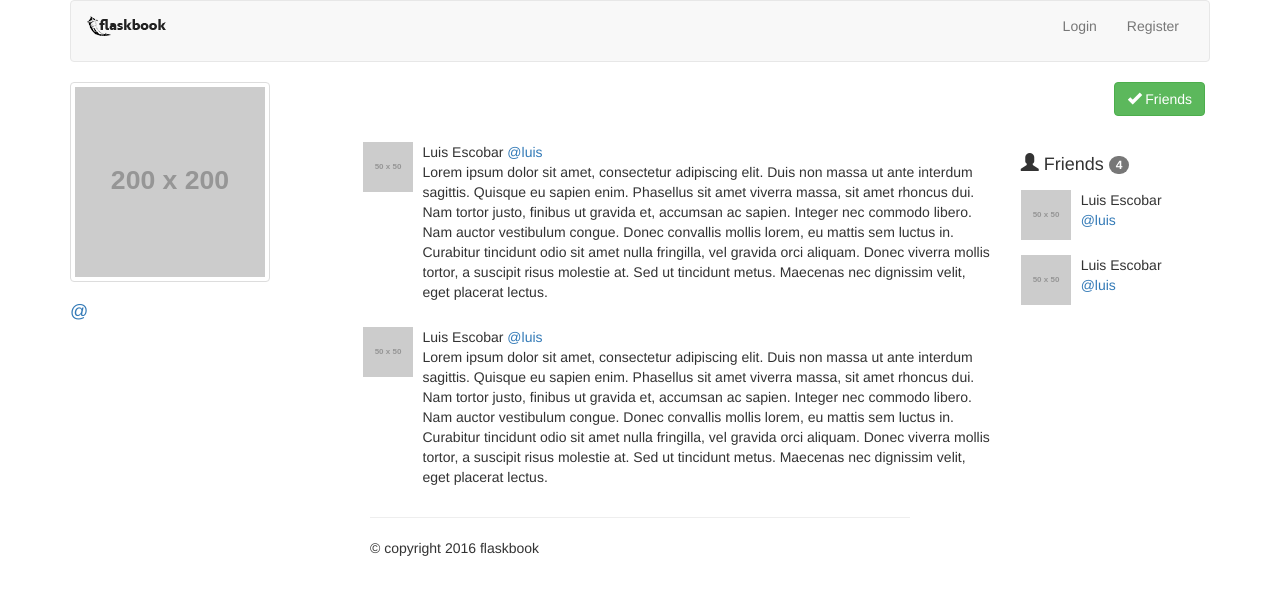
After one commit to guilleCM/flaskbook, a Flask app: template flaskbook/templates/user/profile.html in a window 1280 px wide. The commit adds this page. Shown: the top 595 px of the page. Run offline with Flask 2, Linux system fonts and the light colour scheme; the template is opened without the code that fills it, so the values that code supplies are empty; grey boxes labelled with a size stand in for pictures from a placeholder-image service; some libraries are stand-ins or nearby versions.

Commit message:
añadida vista profile

```diff
--- /dev/null
+++ b/flaskbook/static/css/base.css
@@ -0,0 +1,4 @@
+#friends-toolbar {
+    height: 60px;
+    margin-right: 5px;
+}
--- a/flaskbook/templates/base.html
+++ b/flaskbook/templates/base.html
@@ -9,6 +9,7 @@
     <!-- Bootstrap -->
     <link href="https://maxcdn.bootstrapcdn.com/bootstrap/3.3.6/css/bootstrap.min.css" rel="stylesheet">
 
+    {% block header %}{% endblock %}
   </head>
   <body>
 
--- /dev/null
+++ b/flaskbook/templates/navbar.html
@@ -0,0 +1,28 @@
+<nav class="navbar navbar-default">
+    <div class="container-fluid">
+        <div class="navbar-header">
+            <a class="navbar-brand" href="#">
+                <img alt="flaskbook logo" width="82" height="20" src="{{ url_for('static', filename='assets/flaskbook-logo-sm.png') }}">
+            </a>
+        </div>
+        <div class="collapse navbar-collapse" id="bs-example-navbar-collapse-1">
+            <ul class="nav navbar-nav navbar-right">
+                {% if session.username %}
+                <li>
+                    <p class="navbar-text">Welcome, <a href="#" class="navbar-link">{{ session.username }}</a></p>
+                </li>
+                <li>
+                    <a href="{{ url_for('user_app.logout') }}" class="navbar-link">Logout</a></p>
+                </li>
+                {% else %}
+                <li>
+                    <a href="{{ url_for('user_app.login') }}" class="navbar-link">Login</a></p>
+                </li>
+                <li>
+                    <a href="{{ url_for('user_app.register') }}" class="navbar-link">Register</a></p>
+                </li>
+                {% endif %}
+            </ul>
+        </div>
+    </div>
+</nav>
--- a/flaskbook/templates/user/login.html
+++ b/flaskbook/templates/user/login.html
@@ -3,6 +3,8 @@
 {% block title %}Login{% endblock %}
 
 {% block content %}
+
+{% include "navbar.html" %}
 
 <div class="row">
 
--- /dev/null
+++ b/flaskbook/templates/user/profile.html
@@ -0,0 +1,105 @@
+{% extends "base.html" %}
+
+{% block title %}{{ user.username }} - Profile{% endblock %}
+
+{% block header %}<link href="{{ url_for('static', filename='css/base.css') }}" rel="stylesheet">{% endblock %}
+
+{% block content %}
+
+{% include "navbar.html" %}
+
+<div class="row">
+
+  <div class="col-md-3">
+
+    <img class="img-thumbnail" src="//placehold.it/200x200" width="200" heigh="200" alt="{{ user.username }}">
+
+    <h3>{{ user.first_name }} {{ user.last_name }} </h3>
+    <h4><a href="{{ url_for('user_app.profile', username=user.username) }}" />@{{ user.username }}</a></h4>
+
+  </div> <!-- col-md-3 -->
+
+  <div class="col-md-9">
+
+    <div id="friends-toolbar" class="row">
+
+      <div class="btn-toolbar pull-right" role="toolbar" aria-label="friends-toolbar">
+        <div class="btn-group" role="group" aria-label="friends-toolbar-buttons">
+          <button type="button" class="btn btn-success">
+            <span class="glyphicon glyphicon-ok" aria-hidden="true"></span> Friends
+          </button>
+        </div>
+      </div>
+
+    </div> <!-- friends-toolbar -->
+
+    <div class="row">
+
+      <div class="col-md-9">
+
+        <div class="media">
+          <div class="media-left">
+            <a href="#">
+              <img class="media-object" src="//placehold.it/50x50" width="50" heigh="50" alt="{{ user.username }}">
+            </a>
+          </div>
+          <div class="media-body">
+            <p>Luis Escobar <a href="#">@luis</a><br />
+            Lorem ipsum dolor sit amet, consectetur adipiscing elit. Duis non massa ut ante interdum sagittis. Quisque eu sapien enim. Phasellus sit amet viverra massa, sit amet rhoncus dui. Nam tortor justo, finibus ut gravida et, accumsan ac sapien. Integer nec commodo libero. Nam auctor vestibulum congue. Donec convallis mollis lorem, eu mattis sem luctus in. Curabitur tincidunt odio sit amet nulla fringilla, vel gravida orci aliquam. Donec viverra mollis tortor, a suscipit risus molestie at. Sed ut tincidunt metus. Maecenas nec dignissim velit, eget placerat lectus.
+            </p>
+          </div>
+        </div> <!-- media -->
+
+        <div class="media">
+          <div class="media-left">
+            <a href="#">
+              <img class="media-object" src="//placehold.it/50x50" width="50" heigh="50" alt="{{ user.username }}">
+            </a>
+          </div>
+          <div class="media-body">
+            <p>Luis Escobar <a href="#">@luis</a><br />
+            Lorem ipsum dolor sit amet, consectetur adipiscing elit. Duis non massa ut ante interdum sagittis. Quisque eu sapien enim. Phasellus sit amet viverra massa, sit amet rhoncus dui. Nam tortor justo, finibus ut gravida et, accumsan ac sapien. Integer nec commodo libero. Nam auctor vestibulum congue. Donec convallis mollis lorem, eu mattis sem luctus in. Curabitur tincidunt odio sit amet nulla fringilla, vel gravida orci aliquam. Donec viverra mollis tortor, a suscipit risus molestie at. Sed ut tincidunt metus. Maecenas nec dignissim velit, eget placerat lectus.
+            </p>
+          </div>
+        </div> <!-- media -->
+
+      </div> <!-- col-md-9 -->
+
+      <div class="col-md-3">
+
+        <h4><span class="glyphicon glyphicon-user" aria-hidden="true"></span> Friends <span class="badge">4</span></h4>
+
+        <div class="media">
+          <div class="media-left">
+            <a href="#">
+              <img class="media-object" src="//placehold.it/50x50" width="50" heigh="50" alt="{{ user.username }}">
+            </a>
+          </div>
+          <div class="media-body">
+            <p>Luis Escobar<br />
+              <a href="#">@luis</a>
+            </p>
+          </div>
+        </div> <!-- media -->
+
+        <div class="media">
+          <div class="media-left">
+            <a href="#">
+              <img class="media-object" src="//placehold.it/50x50" width="50" heigh="50" alt="{{ user.username }}">
+            </a>
+          </div>
+          <div class="media-body">
+            <p>Luis Escobar<br />
+              <a href="#">@luis</a>
+            </p>
+          </div>
+        </div> <!-- media -->
+
+      </div> <!-- col-md-3 -->
+
+    </div> <!-- row -->
+
+  </div> <!-- col-md-9 -->
+
+</div>
+{% endblock %}
--- a/flaskbook/templates/user/register.html
+++ b/flaskbook/templates/user/register.html
@@ -3,6 +3,8 @@
 {% block title %}Registration{% endblock %}
 
 {% block content %}
+
+{% include "navbar.html" %}
 
 <div class="row">
 
```
Also changed, not shown: flaskbook/user/views.py (+11 -1 lines), flaskbook/static/assets/flaskbook-logo-sm.png (added).
